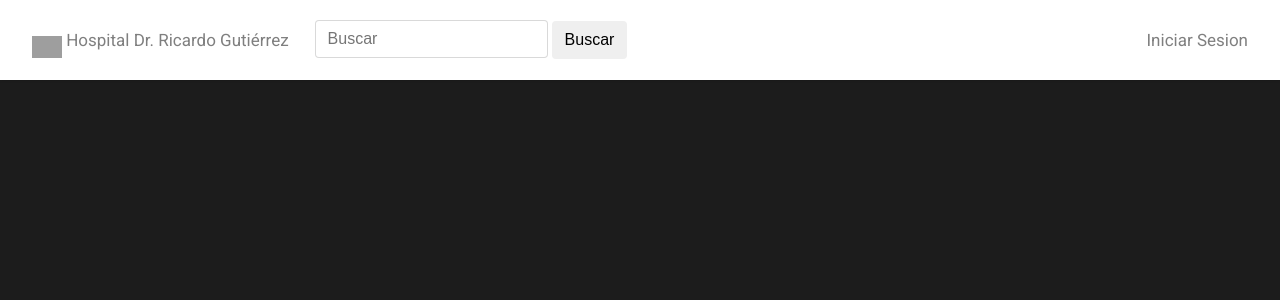
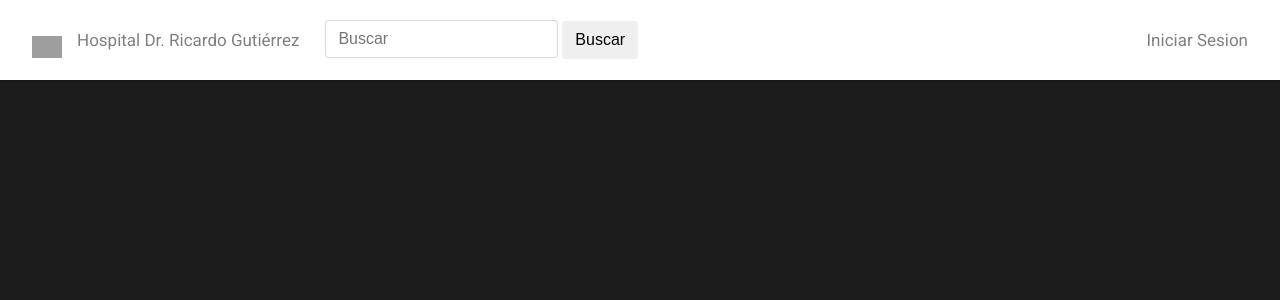
Before and after one commit to francoborrelli/hospitalGutierrez, a PHP site: page / in a window 1280 px wide. Shown: the top 300 px of the page. Run offline with PHP 8.4, Linux system fonts and the light colour scheme; grey boxes are pictures that could not be loaded.

Commit message:
name margin navbar

```diff
--- a/index.html
+++ b/index.html
@@ -16,7 +16,7 @@
 
 <body>
     <nav class="topnav" id="navbar">
-        <a href="#"><img  class="logo" src="https://upload.wikimedia.org/wikipedia/commons/0/00/Caduceo.png" alt="logo-icon"> <span class="name">Hospital Dr. Ricardo Gutiérrez</span> </a>
+        <a href="#"><img  class="logo" src="https://upload.wikimedia.org/wikipedia/commons/0/00/Caduceo.png" alt="logo-icon"><span class="name">Hospital Dr. Ricardo Gutiérrez</span> </a>
         <form class="search">
             <input type="text" placeholder="Buscar">
             <button class="btn" type="submit">Buscar</button>
--- a/resources/css/navbar.css
+++ b/resources/css/navbar.css
@@ -9,6 +9,10 @@
     right: 0;
     left: 0;
     z-index: 1030;
+}
+
+.name{
+    margin-left: 15px;
 }
 
 .topnav a {
```
